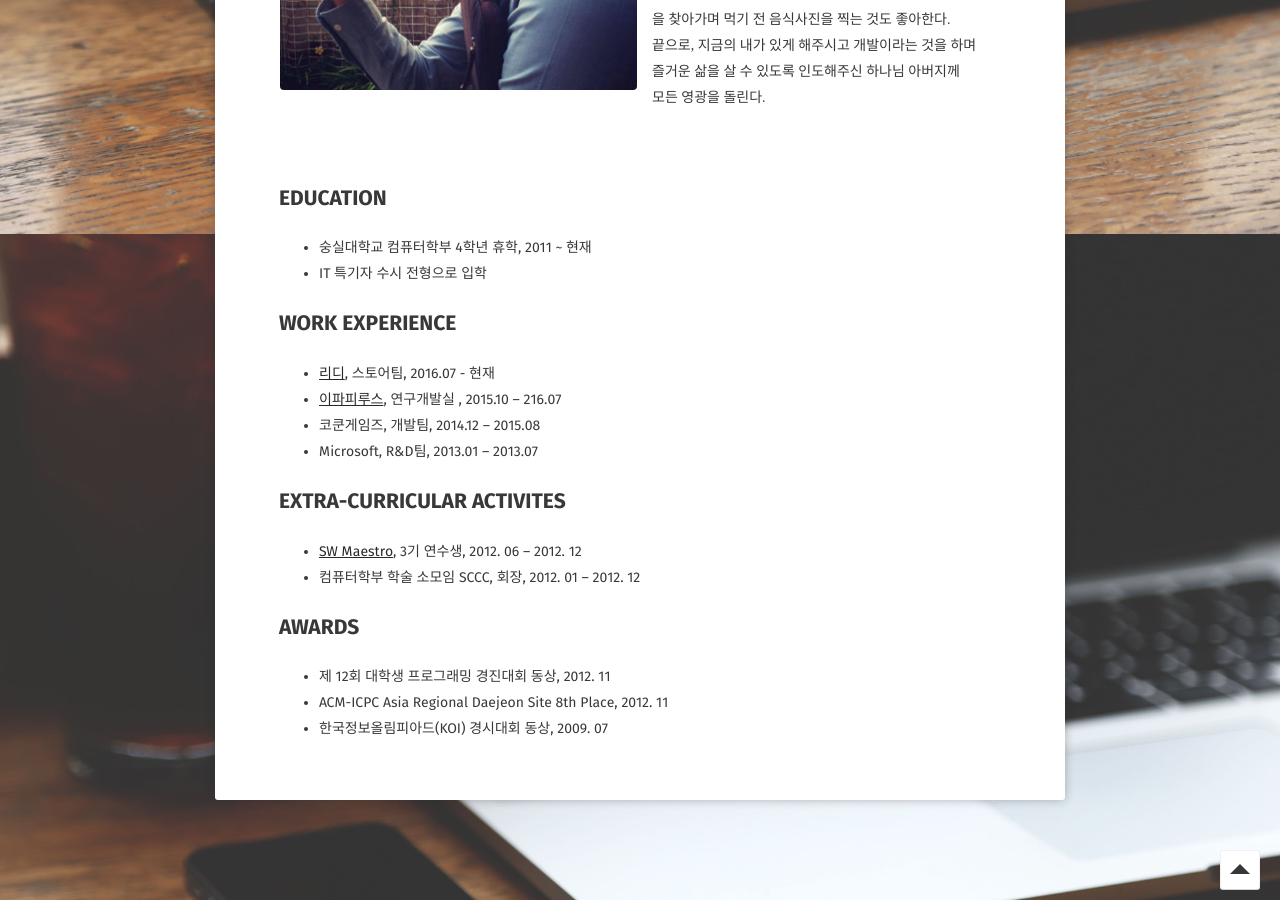
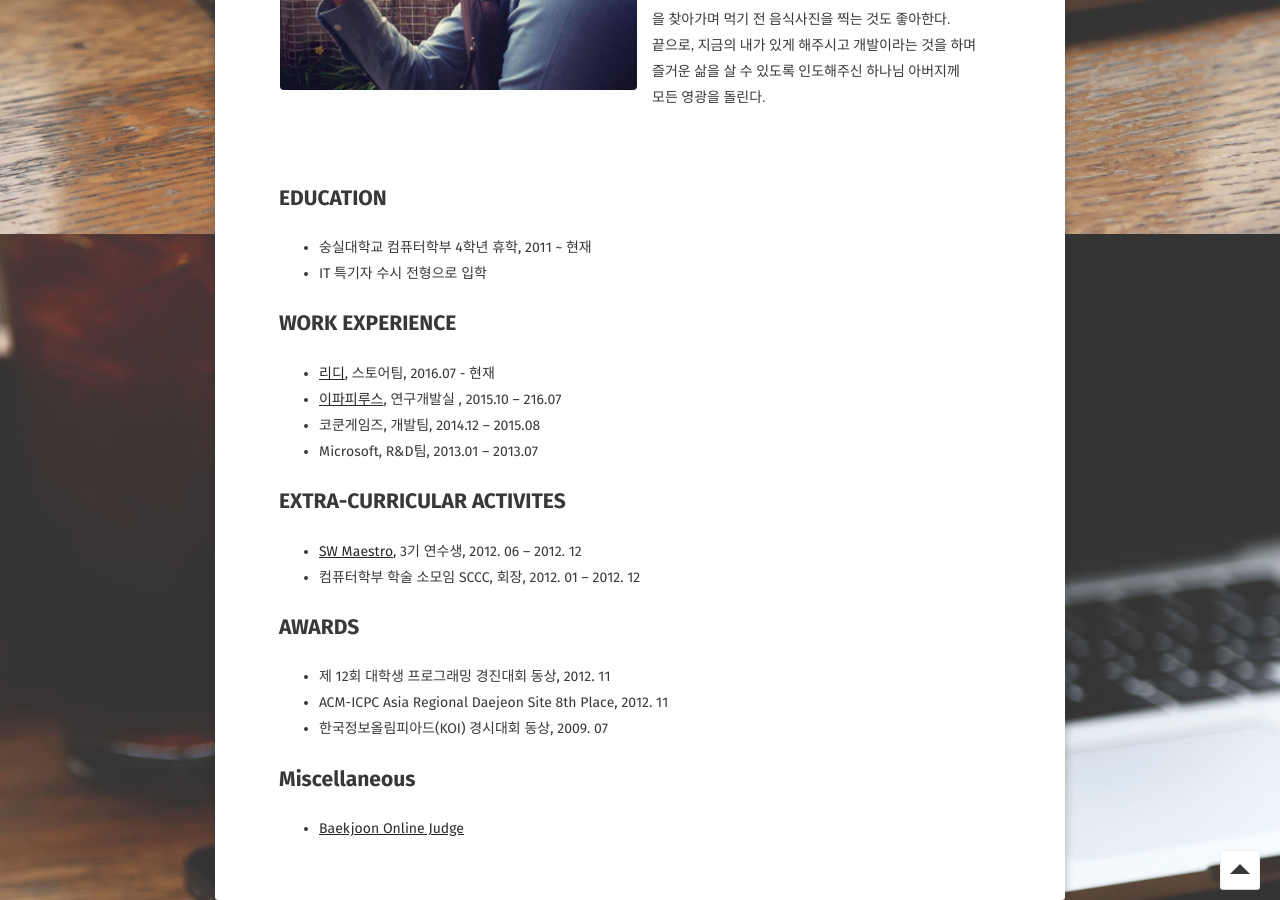
Before and after one commit to ryandev421/ryanpark91.github.io, a Jekyll site: the page built from about/index.md, in a window 1280 px wide and 900 px high, scrolled down 666 px. Built offline with Jekyll 4.4.1, drawn with Linux system fonts in a browser that asks for light colours; some web fonts are replaced.

Commit message:
백준 온라인 져지 정보를 내소개에 추가

```diff
--- a/about/index.md
+++ b/about/index.md
@@ -44,3 +44,6 @@ comments: false
 * 제 12회 대학생 프로그래밍 경진대회 동상, 2012. 11
 * ACM-ICPC Asia Regional Daejeon Site 8th Place, 2012. 11
 * 한국정보올림피아드(KOI) 경시대회 동상, 2009. 07
+
+## Miscellaneous
+* [Baekjoon Online Judge](https://www.acmicpc.net/user/ryan_park)
```
